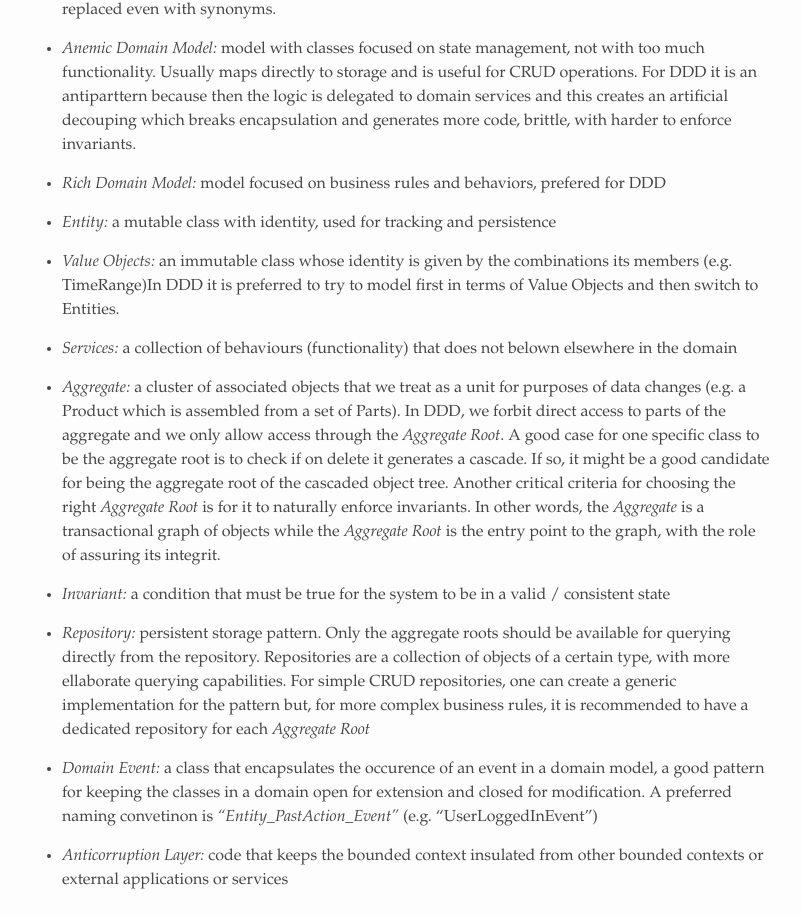
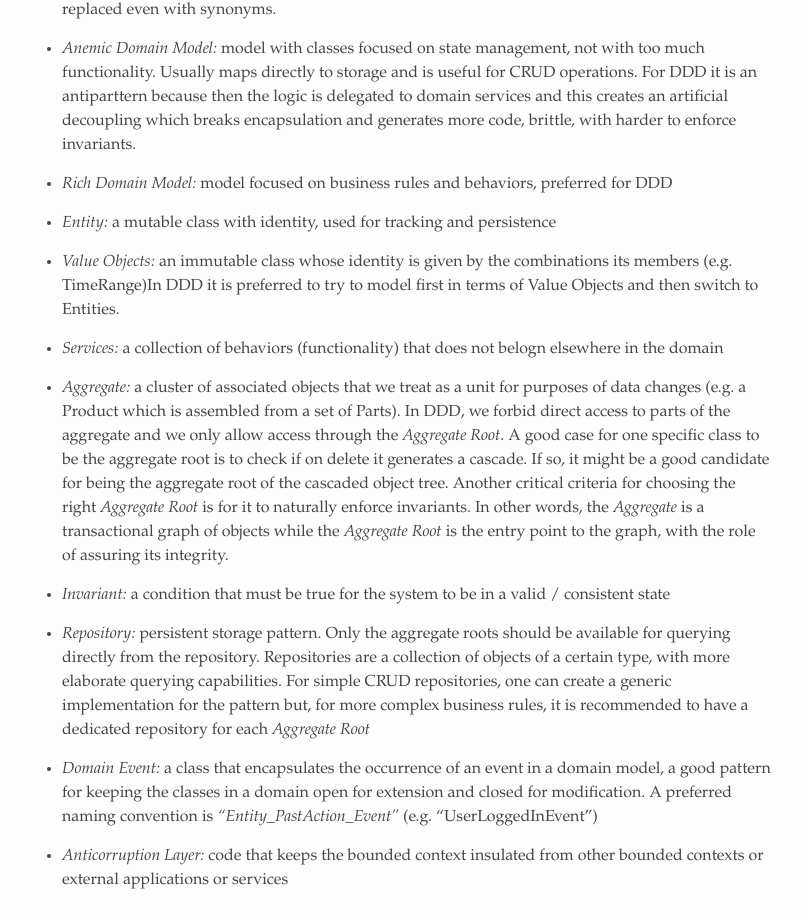
Before and after one commit to alexandrugris/my-jekyll-tech-blog, a Jekyll site: the page built from MyBlog/_posts/2017-11-27-domain-driven-design-notes.markdown, in a window 1280 px wide and 1400 px high, scrolled down 1544 px. Shown: the part 219-1134 px from the top of the window, without its empty margins (238-1039 px from the left). Built offline with Jekyll 4.4.1, drawn with Linux system fonts in a browser that asks for light colours; some of the changed text lies outside the part shown.

Commit message:
typos typos

```diff
--- a/MyBlog/_posts/2017-11-27-domain-driven-design-notes.markdown
+++ b/MyBlog/_posts/2017-11-27-domain-driven-design-notes.markdown
@@ -45,23 +45,23 @@ As Martin Flowler notes in his wiki, CQRS complicates the  architecture and code
 
 - *Ubiquitous Language:* a common language, with very precise terms, that the business and the technical agree to use together. Ubiquitous language follows the meaning and the wording from the business and the same wording can have different meanings in different bounded contexts. The ubiquitous language is used everywhere: conversation, class names, method names and it is not be replaced even with synonyms.
 
-- *Anemic Domain Model:* model with classes focused on state management, not with too much functionality. Usually maps directly to storage and is useful for CRUD operations. For DDD it is an antiparttern because then the logic is delegated to domain services and this creates an artificial decouping which breaks encapsulation and generates more code, brittle, with harder to enforce invariants.
+- *Anemic Domain Model:* model with classes focused on state management, not with too much functionality. Usually maps directly to storage and is useful for CRUD operations. For DDD it is an antiparttern because then the logic is delegated to domain services and this creates an artificial decoupling which breaks encapsulation and generates more code, brittle, with harder to enforce invariants.
 
-- *Rich Domain Model:* model focused on business rules and behaviors, prefered for DDD
+- *Rich Domain Model:* model focused on business rules and behaviors, preferred for DDD
 
 - *Entity:* a mutable class with identity, used for tracking and persistence
 
 - *Value Objects:* an immutable class whose identity is given by the combinations its members (e.g. TimeRange)In DDD it is preferred to try to model first in terms of Value Objects and then switch to Entities.
 
-- *Services:* a collection of behaviours (functionality) that does not belown elsewhere in the domain
+- *Services:* a collection of behaviors (functionality) that does not belogn elsewhere in the domain
 
-- *Aggregate:* a cluster of associated objects that we treat as a unit for purposes of data changes (e.g. a Product which is assembled from a set of Parts). In DDD, we forbit direct access to parts of the aggregate and we only allow access through the *Aggregate Root*. A good case for one specific class to be the aggregate root is to check if on delete it generates a cascade. If so, it might be a good candidate for being the aggregate root of the cascaded object tree. Another critical criteria for choosing the right *Aggregate Root* is for it to naturally enforce invariants. In other words, the *Aggregate* is a transactional graph of objects while the *Aggregate Root* is the entry point to the graph, with the role of assuring its integrit.
+- *Aggregate:* a cluster of associated objects that we treat as a unit for purposes of data changes (e.g. a Product which is assembled from a set of Parts). In DDD, we forbid direct access to parts of the aggregate and we only allow access through the *Aggregate Root*. A good case for one specific class to be the aggregate root is to check if on delete it generates a cascade. If so, it might be a good candidate for being the aggregate root of the cascaded object tree. Another critical criteria for choosing the right *Aggregate Root* is for it to naturally enforce invariants. In other words, the *Aggregate* is a transactional graph of objects while the *Aggregate Root* is the entry point to the graph, with the role of assuring its integrity.
 
 - *Invariant:* a condition that must be true for the system to be in a valid / consistent state
 
-- *Repository:* persistent storage pattern. Only the aggregate roots should be available for querying directly from the repository. Repositories are a collection of objects of a certain type, with more ellaborate querying capabilities. For simple CRUD repositories, one can create a generic implementation for the pattern but, for more complex business rules, it is recommended to have a dedicated repository for each *Aggregate Root*
+- *Repository:* persistent storage pattern. Only the aggregate roots should be available for querying directly from the repository. Repositories are a collection of objects of a certain type, with more elaborate querying capabilities. For simple CRUD repositories, one can create a generic implementation for the pattern but, for more complex business rules, it is recommended to have a dedicated repository for each *Aggregate Root*
 
-- *Domain Event:* a class that encapsulates the occurence of an event in a domain model, a good pattern for keeping the classes in a domain open for extension and closed for modification. A preferred naming convetinon is *"Entity_PastAction_Event"* (e.g. "UserLoggedInEvent")
+- *Domain Event:* a class that encapsulates the occurrence of an event in a domain model, a good pattern for keeping the classes in a domain open for extension and closed for modification. A preferred naming convention is *"Entity_PastAction_Event"* (e.g. "UserLoggedInEvent")
 
 - *Anticorruption Layer:* code that keeps the bounded context insulated from other bounded contexts or external applications or services
 
--- a/MyBlog/_posts/2019-12-01-decision-trees.markdown
+++ b/MyBlog/_posts/2019-12-01-decision-trees.markdown
@@ -403,7 +403,7 @@ For each feature,
 *If the feature is categorical:*
 
 1. Compute the average response value for each category in the selected feature
-2. Sort categories ascending by the average response value
+2. Sort categories in an ascending order by the average response value
 3. Start with one category in the left node and all the remaining categories in the right node
 4. Add category by category to the left node and compute the mean squared error for the split
 5. Select the split with the highest decrease in the mean squared error
```
Also changed, not shown: other parts of MyBlog/_posts/2017-11-27-domain-driven-design-notes.markdown (+16 -16 lines).
